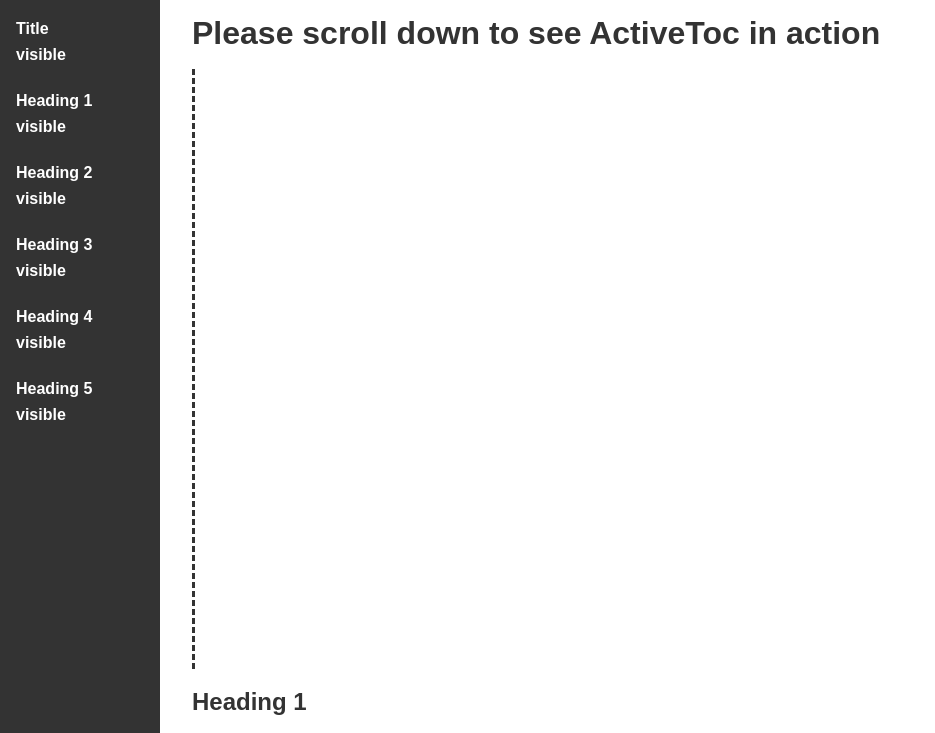
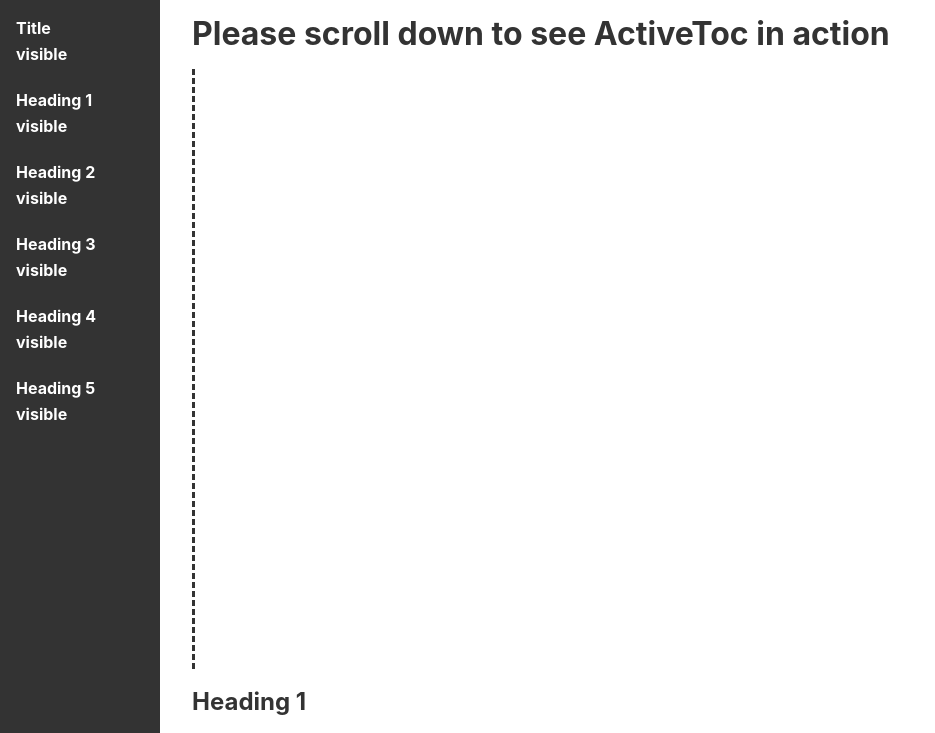
Before and after one commit to ulfschneider/active-toc, a website: page active-toc.html in a window 1280 px wide. Shown: the top 733 px of the page, without its empty margins (0-935 px from the left). Drawn offline with Linux system fonts and the light colour scheme.

Commit message:
Change default font

```diff
--- a/active-toc.html
+++ b/active-toc.html
@@ -23,7 +23,7 @@
         margin-left: 12rem;
         margin-right: 1rem;
         line-height: 1.62rem;
-        font-family: sans-serif;
+        font-family: -apple-system,BlinkMacSystemFont,"San Francisco","Helvetica Neue",Helvetica,Ubuntu,Roboto,Noto,"Segoe UI",Arial,sans-serif;
         color: #333;
     }
 
--- a/package.json
+++ b/package.json
@@ -1,6 +1,6 @@
 {
   "name": "active-toc",
-  "version": "0.2.0",
+  "version": "0.2.1",
   "description": "Let scrolling highlight your toc entries",
   "main": "active-toc.js",
   "scripts": {
```
